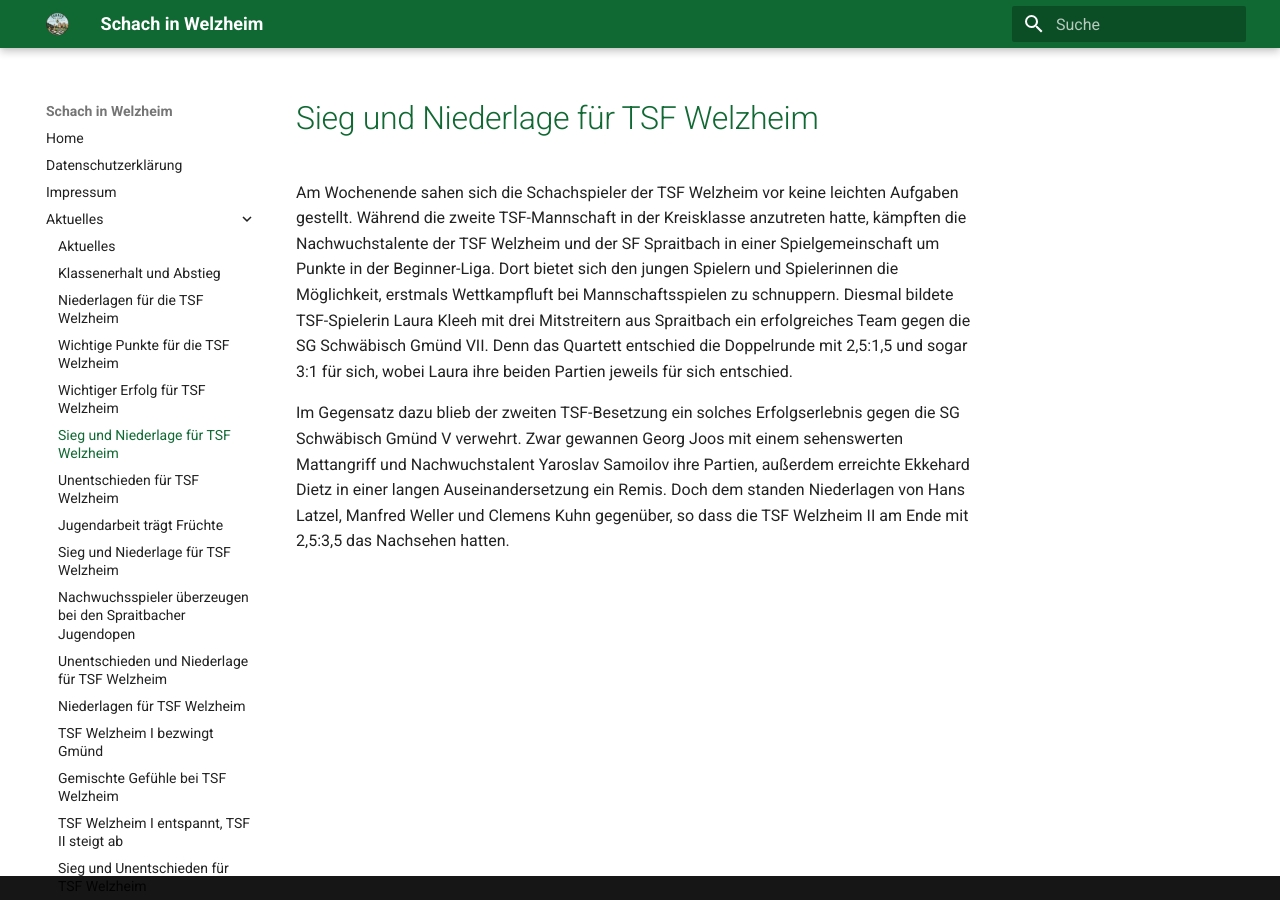
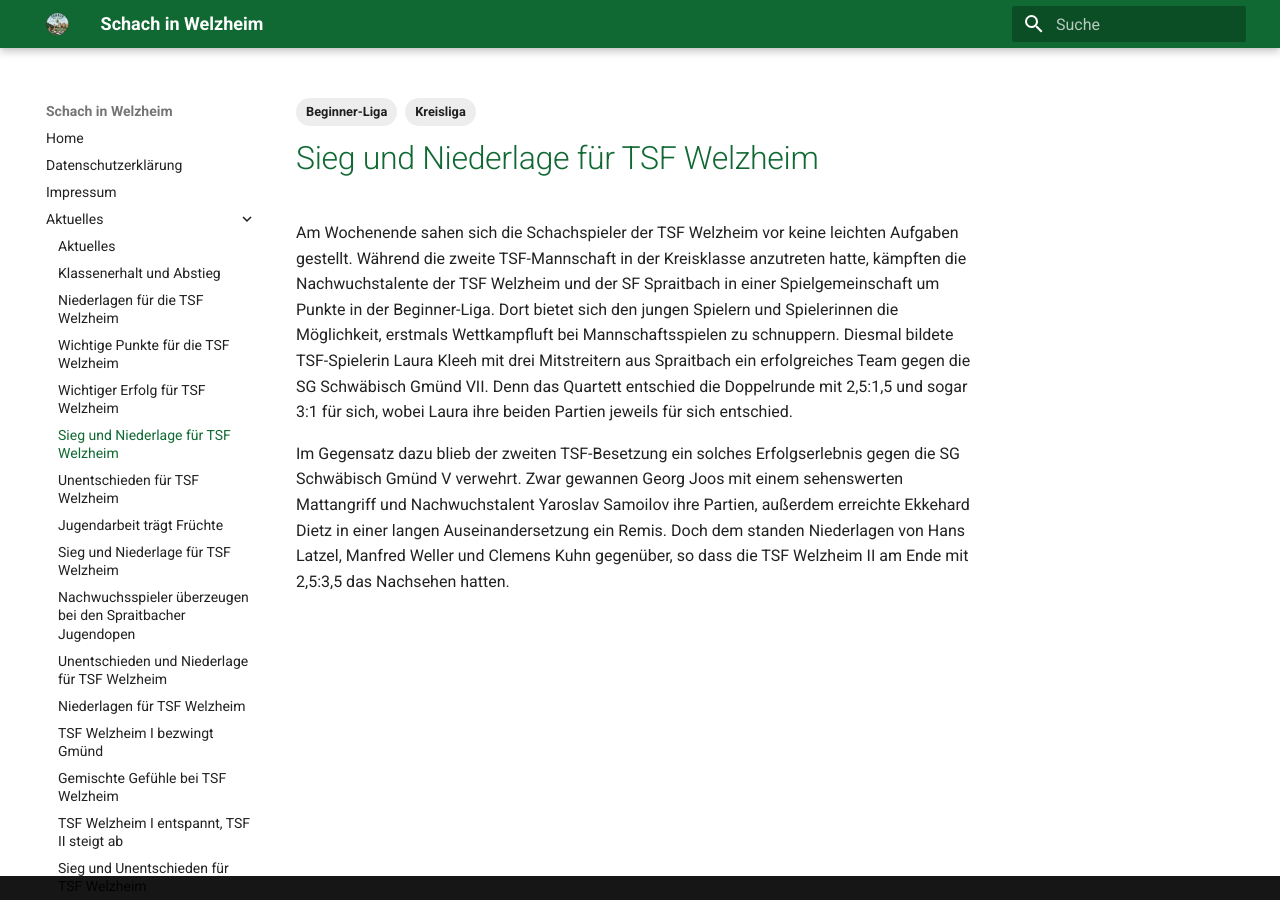
Before and after one commit to schachwelzheim/schachwelzheim, an MkDocs documentation site: the page built from docs/aktuelles/00009.md, in a window 1280 px wide. Built offline with MkDocs 1.6.1 and Material for MkDocs 9.7.7, drawn with Linux system fonts in a browser that asks for light colours.

Commit message:
Add tags to 00009.md for better organization
Added tags for categorization of the document.

```diff
--- a/docs/aktuelles/00009.md
+++ b/docs/aktuelles/00009.md
@@ -1,3 +1,9 @@
+---
+tags:
+  - Beginner-Liga
+  - Kreisliga
+---
+
 # Sieg und Niederlage für TSF Welzheim
 
 Am Wochenende sahen sich die Schachspieler der TSF Welzheim vor keine leichten Aufgaben gestellt. Während die zweite TSF-Mannschaft in der Kreisklasse anzutreten hatte, kämpften die Nachwuchstalente der TSF Welzheim und der SF Spraitbach in einer Spielgemeinschaft um Punkte in der Beginner-Liga. Dort bietet sich den jungen Spielern und Spielerinnen die Möglichkeit, erstmals Wettkampfluft bei Mannschaftsspielen zu schnuppern. Diesmal bildete TSF-Spielerin Laura Kleeh mit drei Mitstreitern aus Spraitbach ein erfolgreiches Team gegen die SG Schwäbisch Gmünd VII. Denn das Quartett entschied die Doppelrunde mit 2,5:1,5 und sogar 3:1 für sich, wobei Laura ihre beiden Partien jeweils für sich entschied.
```
